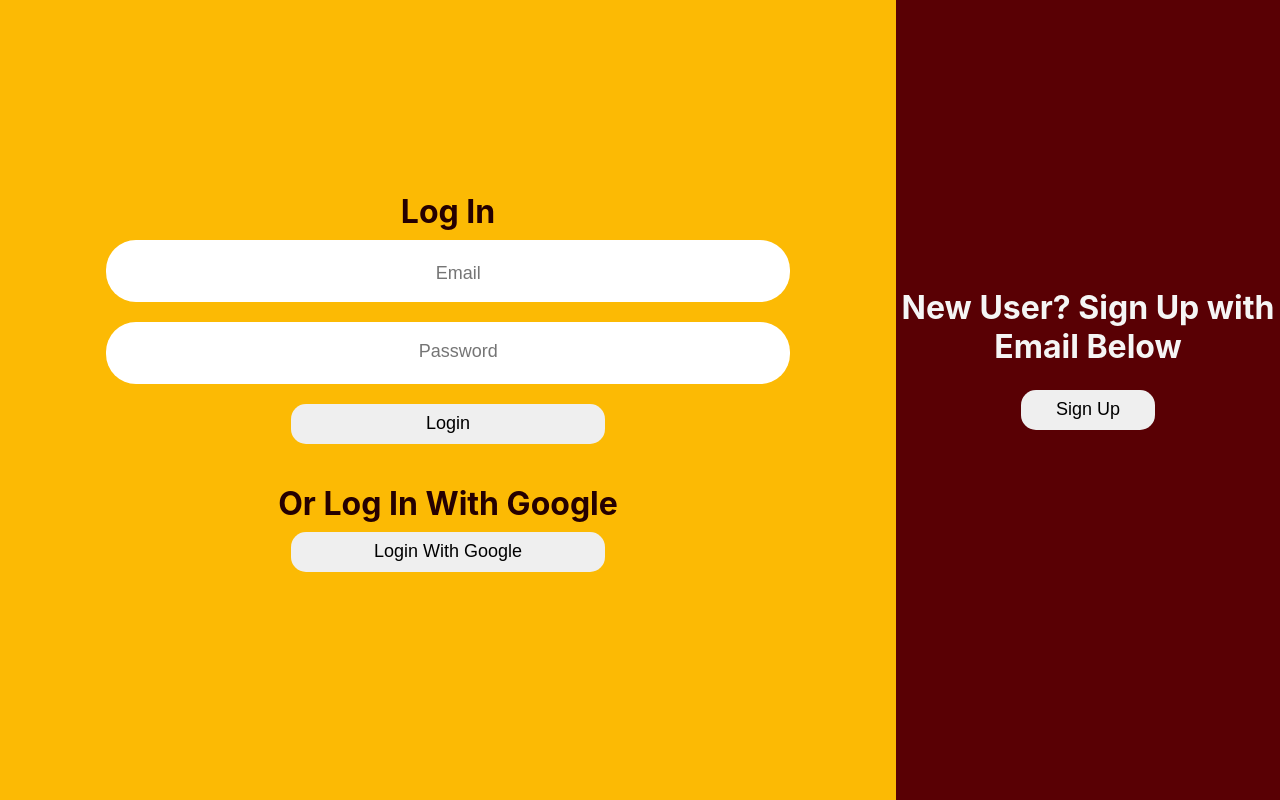
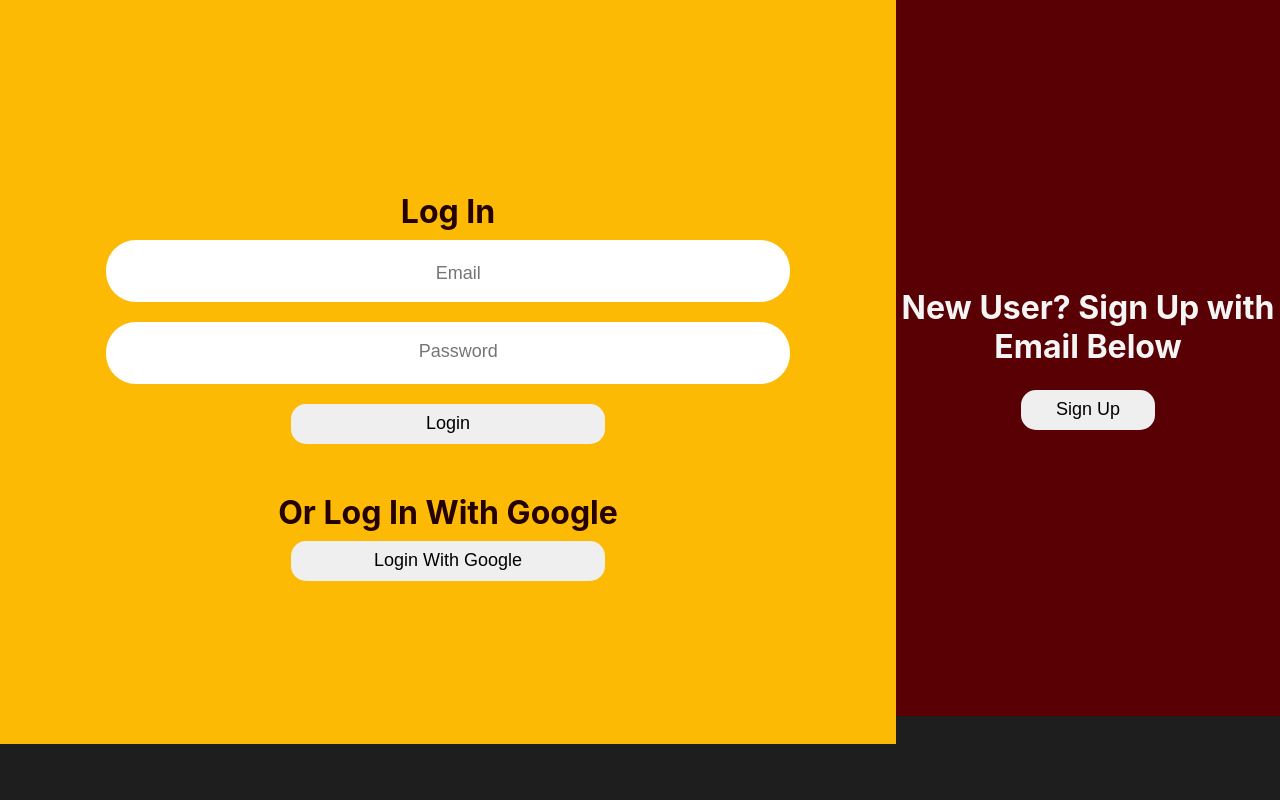
Before and after one commit to NicoM-7/Music-Webapp, a React (Create React App) app in the folder frontend/: page /login in a window 1280 px wide. Shown: the top 800 px of the page. Built offline with nearby package versions, Linux system fonts and the light colour scheme.

Commit message:
fixed login page

```diff
--- a/frontend/src/components/login.jsx
+++ b/frontend/src/components/login.jsx
@@ -121,7 +121,9 @@ function Login() {
                     <input className='loginInput' type="text" name="email" onChange={handleChange} placeholder="Email" value={inputs.email || ""} /><br></br><br></br>
                     <input className='loginInput' type="password" name="password" onChange={handleChange} placeholder="Password" value={inputs.password || ""} /><br></br><br></br>
                     <button type="submit" className='loginB'>Login</button>
-                </form> <br></br><br></br>
+                </form>
+                <h1 className='Login'>{emailEmptyError ? "Email empty " : " "} {passwordEmptyError ? "Password empty " : " "}</h1>
+                <br></br><br></br>
                 <h1 className='Login'>Or Log In With Google</h1>
                 <button className='loginB' onClick={signInWithGoogle}>Login With Google</button><br></br>
             </div>
@@ -130,8 +132,6 @@ function Login() {
                 <button className='loginB' onClick={signUpPage}>Sign Up</button>
             </div>
 
-
-            <p>{emailEmptyError ? "Email empty " : " "} {passwordEmptyError ? "Password empty " : " "}</p>
         </div>
     );
 }
--- a/frontend/src/styles/login.css
+++ b/frontend/src/styles/login.css
@@ -8,21 +8,23 @@
 
 .container1 {
     padding-top: 15%;
-    height:100vh;
+    height:69vh;
     text-align: center;
     float: left;
     width: 70%;
     display: inline-block;
     background-color: #FCBA04;
+    overflow: hidden;
 }
 
 .container2{
     display: inline-block;
     width: 30%;
     text-align: center;
-    height: 100vw;
+    height: 53.5vh;
     background-color: #590004;
     padding-top: 22.5%;
+    overflow: hidden;
 }
 
 input::placeholder {
```
